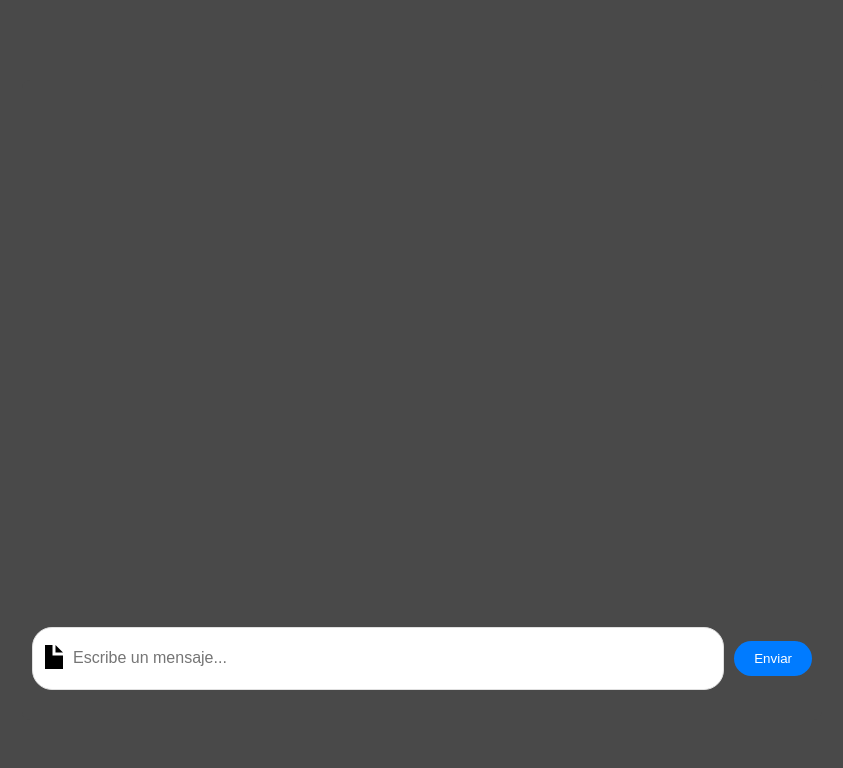
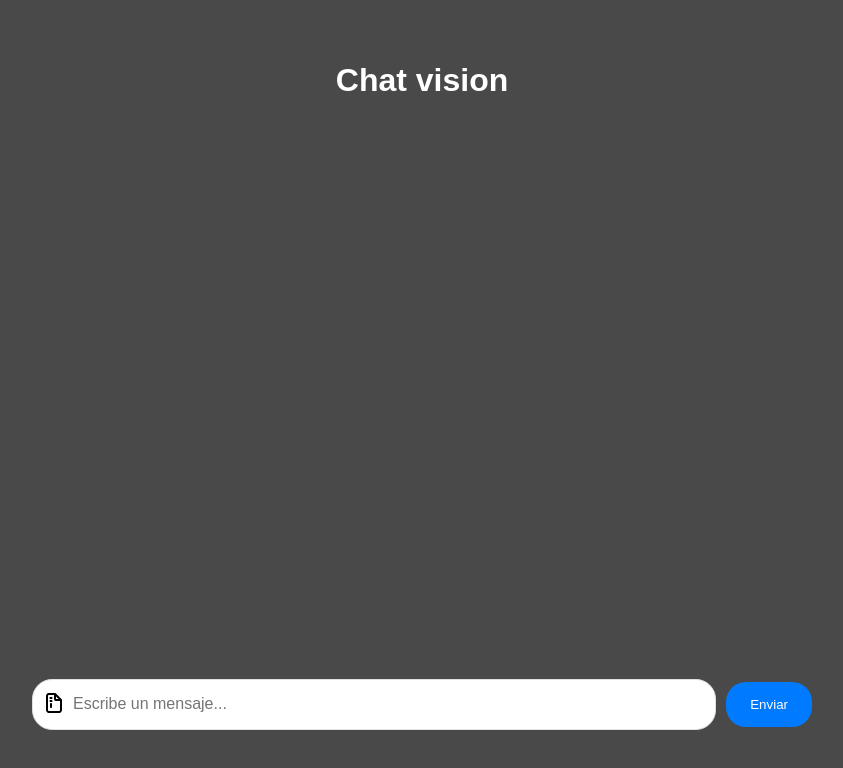
Before and after one commit to devlitus/chat-vision, a website built with Vite: page index.html in a window 1280 px wide. Shown: the whole page, without its empty margins (218-1061 px from the left). Built offline with nearby package versions, Linux system fonts and the light colour scheme; what ollama would draw is missing.

Commit message:
Actualizar estilos y agregar imagen de captura de pantalla

```diff
--- a/index.html
+++ b/index.html
@@ -1,5 +1,6 @@
 <!doctype html>
 <html lang="es">
+
 <head>
   <meta charset="UTF-8" />
   <link rel="icon" type="image/svg+xml" href="/vite.svg" />
@@ -8,16 +9,17 @@
   <title>chat vision</title>
 
 </head>
+
 <body>
   <div id="app">
-
+    <h1>Chat vision</h1>
     <div id="chatContainer">
       <div id="chatMessages"></div>
       <form id="chatForm">
         <div id="chatInputContainer">
           <input type="file" id="imageInput" accept="image/*" style="display: none;">
           <label for="imageInput" id="uploadIcon">
-              <img class="iconImage" src="./src/assets/file.svg" alt="Subir imagen" >
+            <img class="iconImage" src="./src/assets/icons/file-zipper.svg" alt="Subir imagen">
           </label>
           <input type="text" id="chatInput" placeholder="Escribe un mensaje..." required>
         </div>
@@ -27,4 +29,5 @@
   </div>
   <script type="module" src="/src/main.ts"></script>
 </body>
+
 </html>
--- a/src/styles.css
+++ b/src/styles.css
@@ -7,6 +7,11 @@ body {
   justify-content: center;
   align-items: center;
   height: 100vh;
+}
+
+h1 {
+  color: #ffffff;
+  text-align: center;
 }
 
 #chatContainer {
@@ -88,7 +93,7 @@ body {
 
 #chatInput {
   flex: 1;
-  padding: 20px 10px 20px 40px;
+  padding: 14px 10px 14px 40px;
   border: 1px solid #e0e0e0;
   border-radius: 20px;
   font-size: 16px;
@@ -104,7 +109,7 @@ body {
 }
 
 #sendButton {
-  padding: 10px 20px;
+  padding: 15px 24px;
   border: none;
   background-color: #007bff;
   color: #ffffff;
```
Also changed, not shown: README.md, public/screenshort.png (added), src/assets/file.svg (deleted), src/assets/icons/file-zipper.svg (added). Lines whose indentation alone changed are shown as unchanged.
